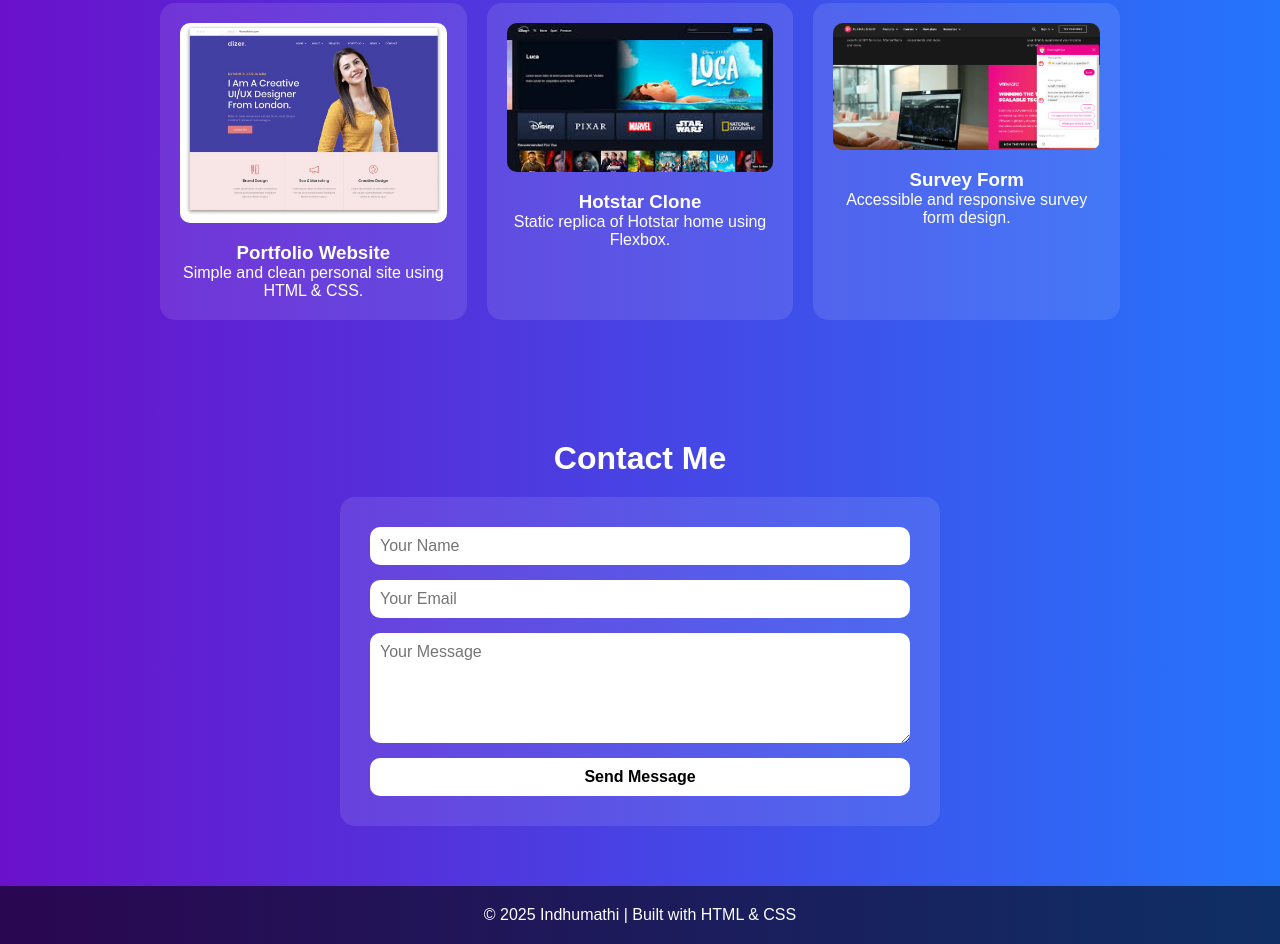
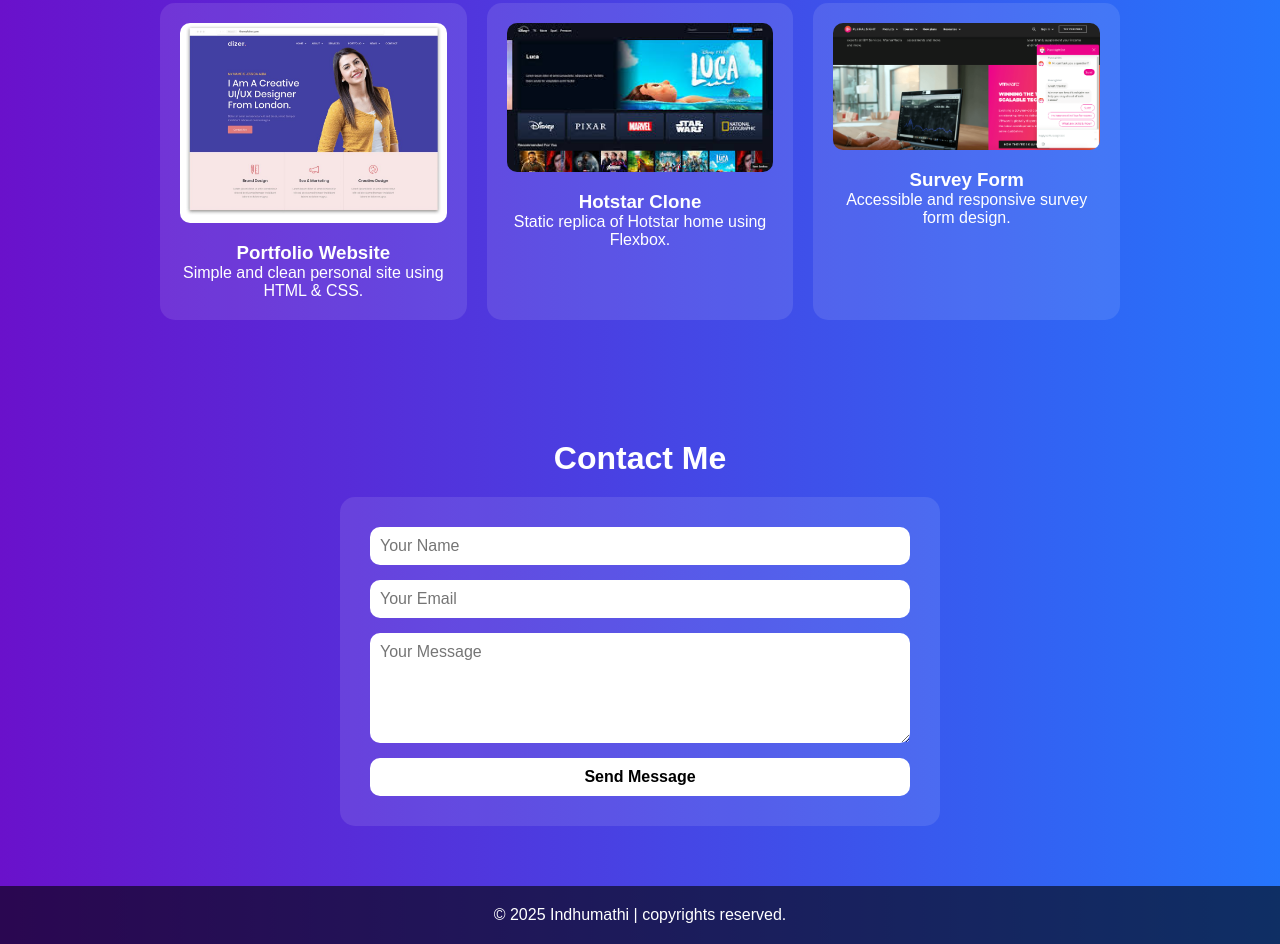
Before and after one commit to Indhumathi-Loganathan7/Portfolio, a plain HTML site: page portfolio/index.html in a window 1280 px wide. Shown: the part 859-1803 px from the top of the page. Drawn offline with Linux system fonts and the light colour scheme.

Commit message:
Update index.html

```diff
--- a/portfolio/index.html
+++ b/portfolio/index.html
@@ -66,7 +66,7 @@
   </section>
 
   <footer>
-    <p>&copy; 2025 Indhumathi | Built with HTML & CSS</p>
+    <p>&copy; 2025 Indhumathi | copyrights reserved.</p>
   </footer>
 
 </body>
```
